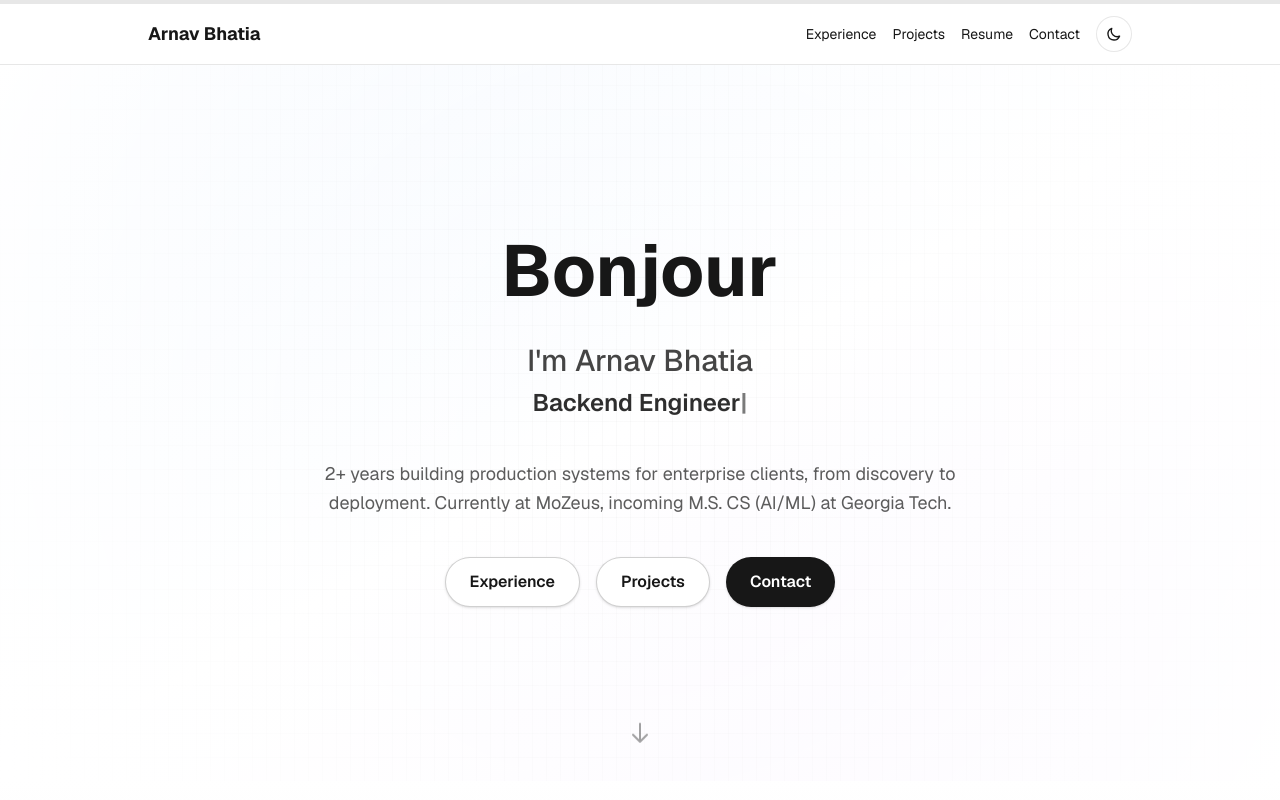
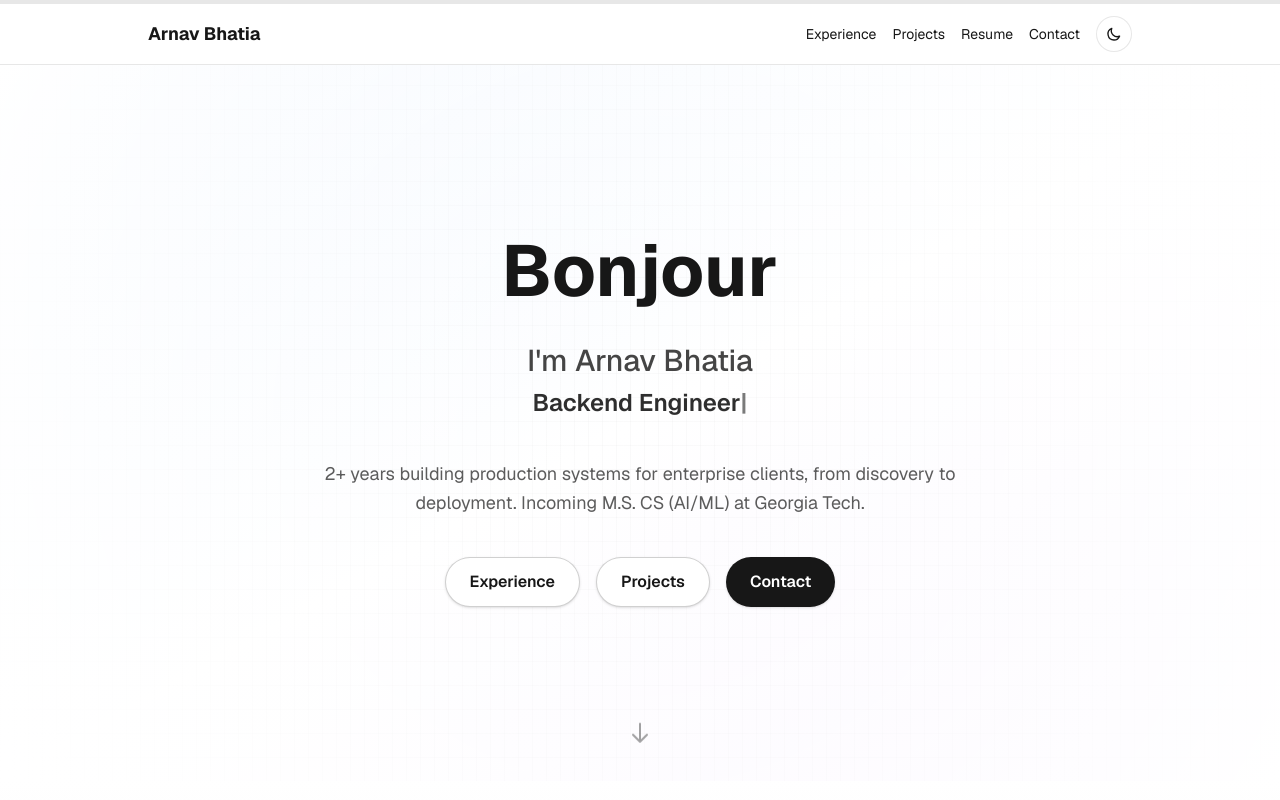
Before and after one commit to arnavbhatia1/arnavbhatia1.github.io, a Next.js app: page / in a window 1280 px wide. Shown: the top 800 px of the page. Built offline with nearby package versions, Linux system fonts and the light colour scheme.

Commit message:
fixed greeting summary

```diff
--- a/app/page.tsx
+++ b/app/page.tsx
@@ -55,7 +55,7 @@ export default function Home() {
 
           <p className="mx-auto mb-10 max-w-2xl text-lg leading-relaxed text-foreground/70">
             2+ years building production systems for enterprise clients, from discovery to deployment.
-            Currently at MoZeus, incoming M.S. CS (AI/ML) at Georgia Tech.
+            Incoming M.S. CS (AI/ML) at Georgia Tech.
           </p>
 
           <div className="flex flex-wrap justify-center gap-4">
```
